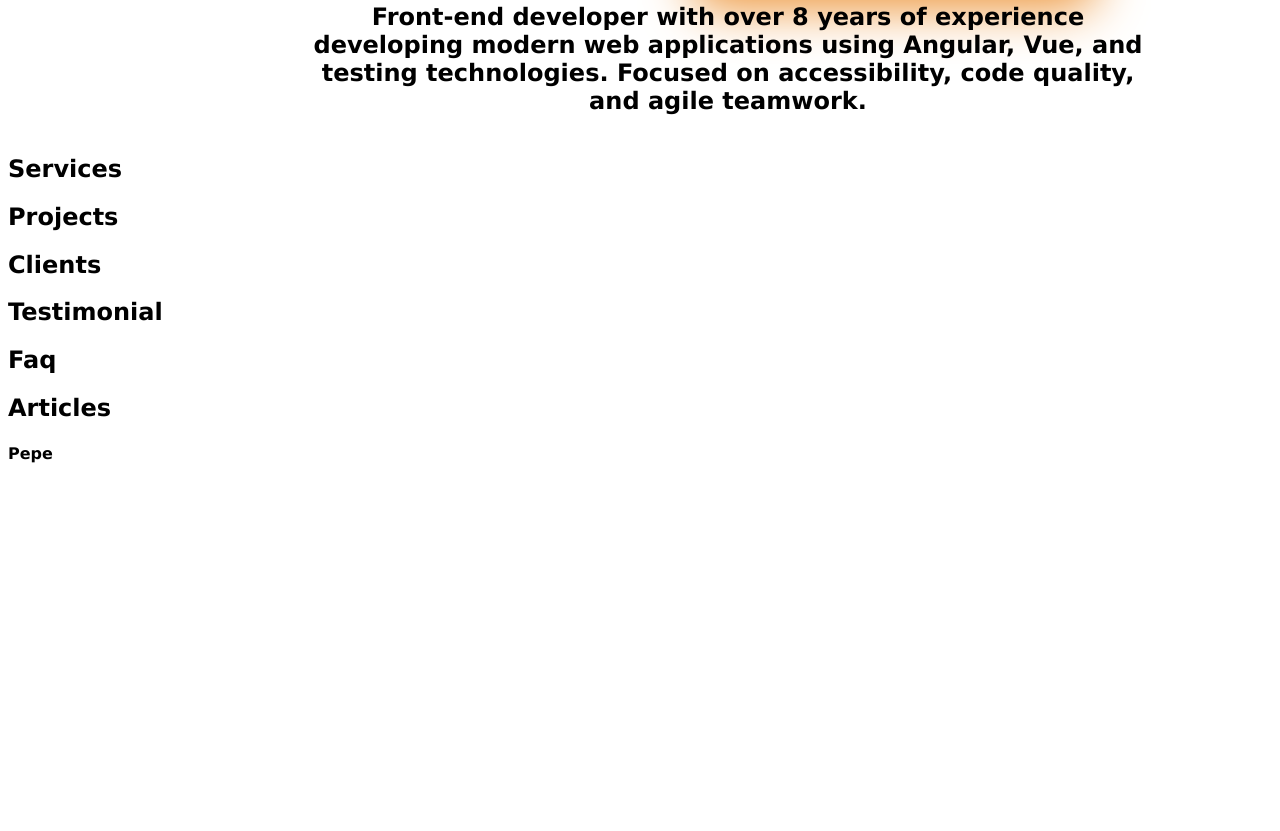
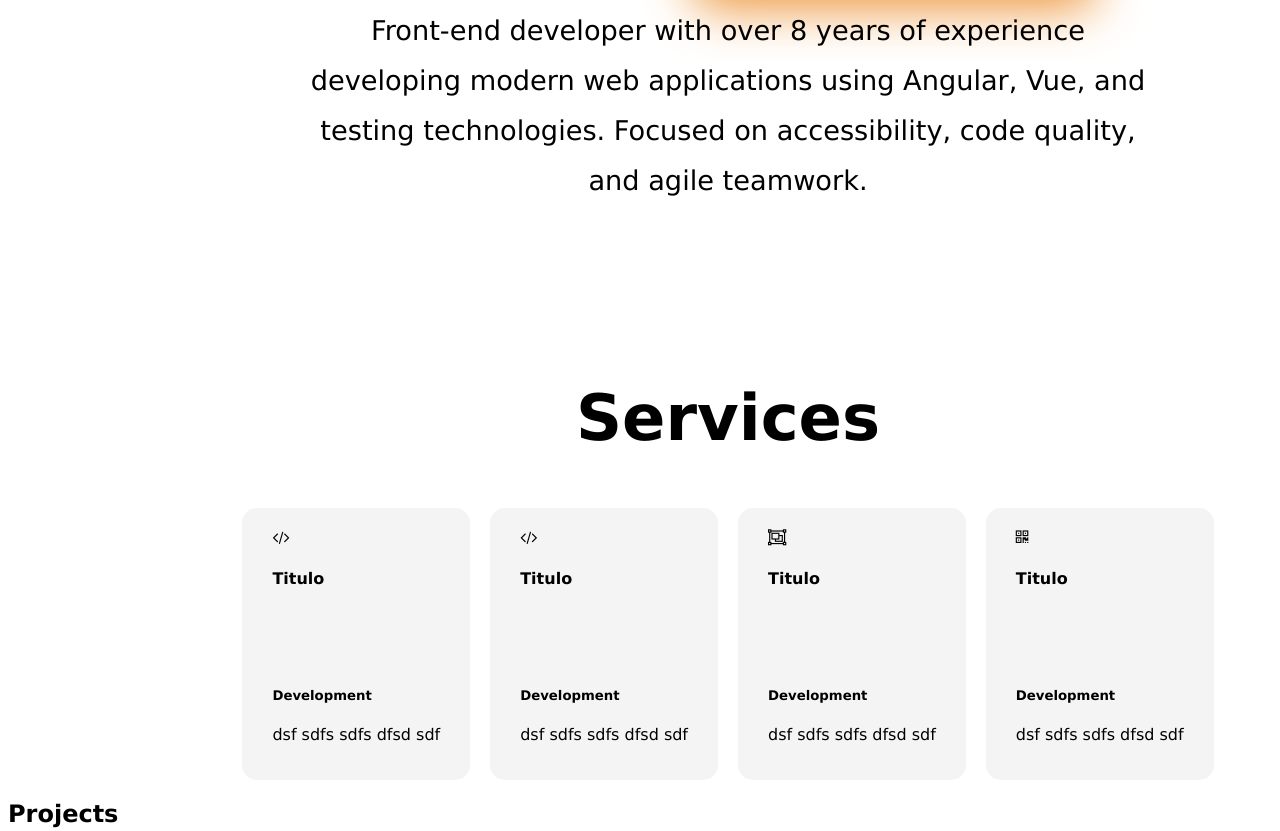
Before and after one commit to manolomaroto/portfolio-01, a plain HTML site: page index.html in a window 1280 px wide. Shown: the part 496-1327 px from the top of the page. Before the commit the page ends 980 px from the top, so only its background shows below. Drawn offline with Linux system fonts and the light colour scheme.

Commit message:
add services section

```diff
--- a/css/style.css
+++ b/css/style.css
@@ -65,7 +65,7 @@ nav>ul>li>a {
     margin-top: 50px;
 }
 
-.presentation__img, .presentation_text {
+.presentation__img, .presentation_text, .services {
     display: flex;
     justify-content: center;
 }
@@ -78,4 +78,35 @@ nav>ul>li>a {
     max-width: 60%;
     text-align: center;
     margin: 0 auto;
+    margin-bottom: 100px;
 }
+
+.presentation_text h2 {
+    line-height: 50px;
+    font-weight: lighter;
+    font-size: 1.7rem;
+}
+
+.services {
+    flex-direction: column;
+    align-items: center;
+}
+
+.services h2 {
+    font-size: 4rem;
+}
+
+.services__cards {
+    display: flex;
+}
+
+.service__card {
+    padding: 20px 30px;
+    border-radius: 15px;
+    background-color: #F4F4F4;
+    margin: 0 10px;
+}
+
+.header__card {
+    margin-bottom: 100px;
+}
--- a/index.html
+++ b/index.html
@@ -42,6 +42,48 @@
         </section>
         <section class="services">
             <h2>Services</h2>
+            <div class="services__cards">
+                <div class="service__card">
+                    <div class="header__card">
+                        <i class="fa fa-code"></i>
+                        <h4>Titulo</h4>
+                    </div>
+                    <div class="header__content">
+                        <h5>Development</h5>
+                        <p>dsf sdfs sdfs dfsd sdf</p>
+                    </div>
+                </div>
+                <div class="service__card">
+                    <div class="header__card">
+                        <i class="fa fa-code"></i>
+                        <h4>Titulo</h4>
+                    </div>
+                    <div class="header__content">
+                        <h5>Development</h5>
+                        <p>dsf sdfs sdfs dfsd sdf</p>
+                    </div>
+                </div>
+                <div class="service__card">
+                    <div class="header__card">
+                        <i class="fa fa-object-group"></i>
+                        <h4>Titulo</h4>
+                    </div>
+                    <div class="header__content">
+                        <h5>Development</h5>
+                        <p>dsf sdfs sdfs dfsd sdf</p>
+                    </div>
+                </div>
+                <div class="service__card">
+                    <div class="header__card">
+                        <i class="fa fa-qrcode"></i>
+                        <h4>Titulo</h4>
+                    </div>
+                    <div class="header__content">
+                        <h5>Development</h5>
+                        <p>dsf sdfs sdfs dfsd sdf</p>
+                    </div>
+                </div>
+            </div>
         </section>
         <section class="projects">
             <h2>Projects</h2>
```
